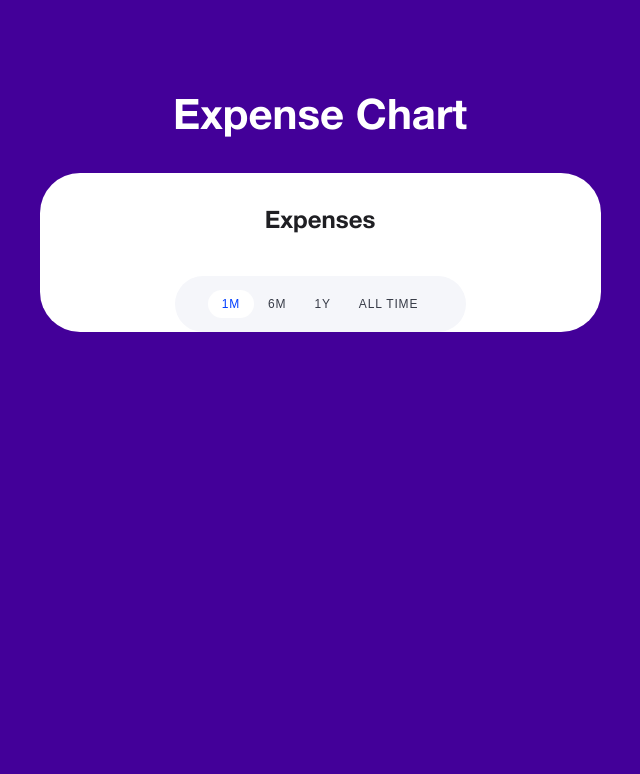
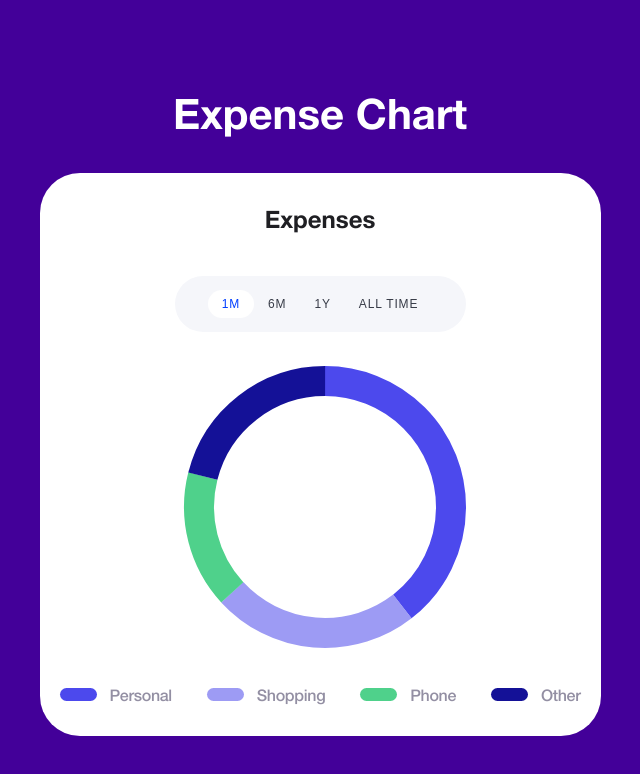
Before and after one commit to bishalDores/expense-chart, a Next.js app: page / in a window 1280 px wide. Shown: the top 774 px of the page, without its empty margins (320-960 px from the left). Built offline with nearby package versions, Linux system fonts and the light colour scheme.

Commit message:
implementing chart

```diff
--- a/app/globals.scss
+++ b/app/globals.scss
@@ -76,6 +76,54 @@ html {
       }
     }
   }
+  .chart_wrapper {
+    margin: 0 auto 25px;
+    @media (min-width: 40em) {
+      width: 291px;
+    }
+    svg {
+      circle {
+        transition: stroke-width 0.3s;
+
+        &:hover {
+          stroke-width: 12;
+        }
+      }
+    }
+  }
+  .expense_category {
+    list-style: none;
+    display: flex;
+    padding: 0 20px 32px;
+
+    flex-wrap: wrap;
+    justify-content: flex-start;
+    @media (min-width: 40em) {
+      justify-content: space-between;
+    }
+    li {
+      color: #938fa3;
+      font-size: 16px;
+      font-style: normal;
+      font-weight: 500;
+      line-height: normal;
+      letter-spacing: -0.32px;
+      display: flex;
+      align-items: center;
+      text-transform: capitalize;
+      margin-right: 20px;
+      @media (min-width: 40em) {
+        margin-right: 0px;
+      }
+      span {
+        display: inline-block;
+        width: 37px;
+        height: 13px;
+        border-radius: 33px;
+        margin-right: 13px;
+      }
+    }
+  }
 }
 
 /* Small devices such as large phones (640px and up) */
--- a/app/page.tsx
+++ b/app/page.tsx
@@ -2,11 +2,16 @@
 
 import { useState } from "react";
 import data from "../expense-data.json";
+import ExpenseChart from "@/components/ExpenseChart";
 
-type ExpenseType = {
+export type ExpenseType = {
   name: string;
   value: number;
   color: string;
+  itemRatio?: number;
+  angle?: number;
+  offset?: number;
+  filled?: number;
 };
 export default function Home() {
   const [expense, setExpense] = useState({
@@ -37,6 +42,7 @@ export default function Home() {
             );
           })}
         </div>
+        <ExpenseChart expenses={expense.categories} />
       </div>
     </main>
   );
--- /dev/null
+++ b/components/ExpenseChart.tsx
@@ -0,0 +1,75 @@
+"use client";
+
+import { ExpenseType } from "@/app/page";
+import React from "react";
+
+const ExpenseChart = ({ expenses }: { expenses: ExpenseType[] }) => {
+  const cx = 50;
+  const cy = 50;
+  const strokeWidth = 10;
+  const radius = 42;
+  const dashArray = 2 * Math.PI * radius;
+  const startAngle = -90;
+
+  let filled = 0;
+
+  const sum = expenses.reduce((sum, item) => {
+    return sum + item.value;
+  }, 0);
+
+  const ratio = 100 / sum;
+
+  expenses.forEach((obj) => {
+    const itemRatio = ratio * obj.value;
+
+    obj.itemRatio = itemRatio;
+    obj.angle = (filled * 360) / 100 + startAngle;
+    obj.offset = dashArray - (dashArray * itemRatio) / 100;
+    obj.filled = filled;
+
+    filled += itemRatio;
+  });
+
+  return (
+    <>
+      <div className="chart_wrapper">
+        <svg width="300px" height="300px" viewBox="0 0 100 100">
+          {expenses.map((item, index) => (
+            <circle
+              key={index}
+              cx={cx}
+              cy={cy}
+              r={radius}
+              fill="transparent"
+              strokeWidth={strokeWidth}
+              stroke={item.color}
+              strokeDasharray={dashArray}
+              strokeDashoffset={item.offset}
+              transform={`rotate(${item.angle} ${cx} ${cy})`}
+            >
+              <animateTransform
+                attributeName="transform"
+                attributeType="XML"
+                type="rotate"
+                from={`${startAngle} ${cx} ${cy}`}
+                to={`${item.angle} ${cx} ${cy}`}
+                dur="1s"
+              />
+            </circle>
+          ))}
+        </svg>
+      </div>
+
+      <ul className="expense_category">
+        {expenses.map((item, index) => (
+          <li key={index++} className="item-name">
+            <span style={{ background: item.color }}></span>
+            {item.name}
+          </li>
+        ))}
+      </ul>
+    </>
+  );
+};
+
+export default ExpenseChart;
```
